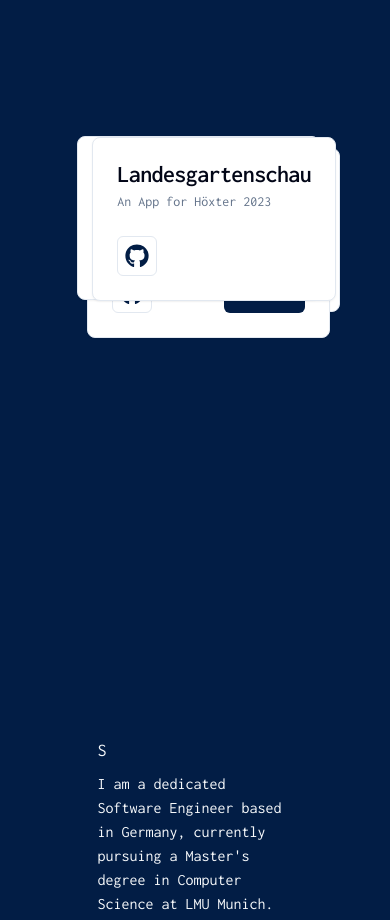
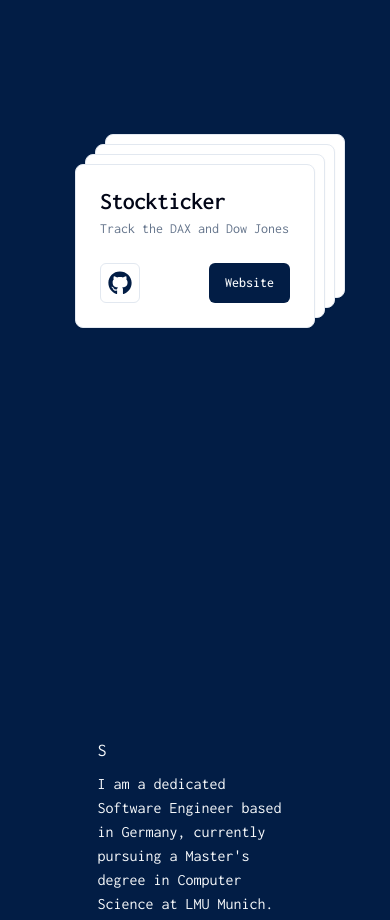
Before and after one commit to NoelHuibers/huibers.io, a Next.js app: page / in a window 390 px wide. Shown: the part 1020-1940 px from the top of the page. Built offline with nearby package versions, Linux system fonts and the light colour scheme.

Commit message:
CardDeck Animation Mobile

```diff
--- a/src/components/work/TransformCard.tsx
+++ b/src/components/work/TransformCard.tsx
@@ -23,7 +23,7 @@ const TransformCard = (props: {
       style={{ rotate: props.rotate }}
       whileHover={{ rotate: 0, scale: 1.1 }}
     >
-      <Card className="w-full">
+      <Card className="w-60">
         <CardHeader>
           <CardTitle>{props.title}</CardTitle>
           <CardDescription>{props.content}</CardDescription>
--- a/src/components/work/Work.tsx
+++ b/src/components/work/Work.tsx
@@ -18,7 +18,10 @@ const Work = () => {
           />
         ))}
       </div>
-      <WorkMobile />
+
+      <div className="flex items-center justify-center sm:hidden">
+        <WorkMobile />
+      </div>
     </>
   );
 };
--- a/src/components/work/WorkMobile.tsx
+++ b/src/components/work/WorkMobile.tsx
@@ -1,55 +1,149 @@
 "use client";
-import { useEffect, useState } from "react";
-import { motion } from "framer-motion";
+import { useState, useEffect } from "react";
 import TransformCard from "./TransformCard";
-import Cards from "./Cards";
+import { type AnimationControls, motion, useAnimation } from "framer-motion";
 
-const WorkMobile = () => {
-  const initialPositions = [
-    { top: 0, right: 0, zIndex: 40 },
-    { top: -10, right: -10, zIndex: 30 },
-    { top: -20, right: -20, zIndex: 20 },
-    { top: -30, right: -30, zIndex: 10 },
-  ];
+type Card = {
+  id: number;
+  control: AnimationControls;
+  zIndex: number;
+  title?: string;
+  content?: string;
+  github?: string;
+  website?: string;
+};
 
-  const [positions, setPositions] = useState(initialPositions);
+const Deck = () => {
+  const [cards] = useState<Card[]>([
+    {
+      id: 0,
+      control: useAnimation(),
+      zIndex: 40,
+      title: "Nueslify",
+      content: "An AI Radio using Spotify",
+      github: "https://github.com/NoelHuibers/nueslify",
+      website: "https://nueslify.com/",
+    },
+    {
+      id: 1,
+      control: useAnimation(),
+      zIndex: 30,
+      title: "Hashiwokakero",
+      content: "Japanese Puzzle Game",
+      github: "https://github.com/NoelHuibers/Hashiwokakero",
+      website: "https://hashi.rs/",
+    },
+    {
+      id: 2,
+      control: useAnimation(),
+      zIndex: 20,
+      title: "Landesgartenschau",
+      content: "An App for Höxter 2023",
+      github: "https://github.com/NoelHuibers/LGS2023",
+    },
+    {
+      id: 3,
+      control: useAnimation(),
+      zIndex: 10,
+      title: "Stockticker",
+      content: "Track the DAX and Dow Jones",
+      github: "https://github.com/NoelHuibers/stocki",
+    },
+  ]);
+
+  const animationUp = async (card: Card) => {
+    await card.control.start({ zIndex: 50 });
+    await card.control.start({ y: -220, transition: { duration: 3 } });
+    await card.control.start({
+      y: -30,
+      x: 30,
+      transition: { duration: 2 },
+      zIndex: 10,
+    });
+  };
+
+  const animationTwo = async (card: Card) => {
+    await card.control.start({
+      y: -20,
+      x: 20,
+      transition: { duration: 2, delay: 3 },
+      zIndex: 20,
+    });
+  };
+
+  const animationThree = async (card: Card) => {
+    await card.control.start({
+      y: -10,
+      x: 10,
+      transition: { duration: 2, delay: 3 },
+      zIndex: 30,
+    });
+  };
+
+  const animationFour = async (card: Card) => {
+    await card.control.start({
+      y: 0,
+      x: 0,
+      transition: { duration: 2, delay: 3 },
+      zIndex: 40,
+    });
+  };
 
   useEffect(() => {
+    const startAnimations = () => {
+      cards.forEach((card) => {
+        switch (card.id) {
+          case 0:
+            void animationUp(card);
+            card.id = 1;
+            break;
+          case 1:
+            void animationTwo(card);
+            card.id = 2;
+            break;
+          case 2:
+            void animationThree(card);
+            card.id = 3;
+            break;
+          case 3:
+            void animationFour(card);
+            card.id = 0;
+            break;
+          default:
+            break;
+        }
+      });
+    };
+
+    startAnimations();
+
     const interval = setInterval(() => {
-      setPositions((prev) => [
-        { ...prev[1]! },
-        { ...prev[2]! },
-        { ...prev[3]! },
-        { ...prev[0]! },
-      ]);
-    }, 3000);
+      startAnimations();
+    }, 8000);
+
     return () => clearInterval(interval);
-  }, []);
+  }, [cards]);
 
   return (
-    <div className="flex flex-col space-y-[-180px] sm:hidden">
-      {positions.map((pos, index) => (
+    <>
+      {cards.map((card) => (
         <motion.div
-          key={index}
-          className="relative"
-          animate={{
-            top: `${pos.top}px`,
-            right: `${pos.right}px`,
-            zIndex: pos.zIndex,
-          }}
-          transition={{ type: "spring", stiffness: 260, damping: 20 }}
+          className="absolute self-center"
+          key={card.id}
+          style={{ zIndex: card.zIndex }}
+          animate={card.control}
         >
           <TransformCard
-            title={Cards[index]!.title}
-            content={Cards[index]!.content}
+            title={card.title ?? ""}
+            content={card.content ?? ""}
             rotate={0}
-            github={Cards[index]!.github}
-            website={Cards[index]!.website}
+            github={card.github ?? ""}
+            website={card.website ?? ""}
           />
         </motion.div>
       ))}
-    </div>
+    </>
   );
 };
 
-export default WorkMobile;
+export default Deck;
```
